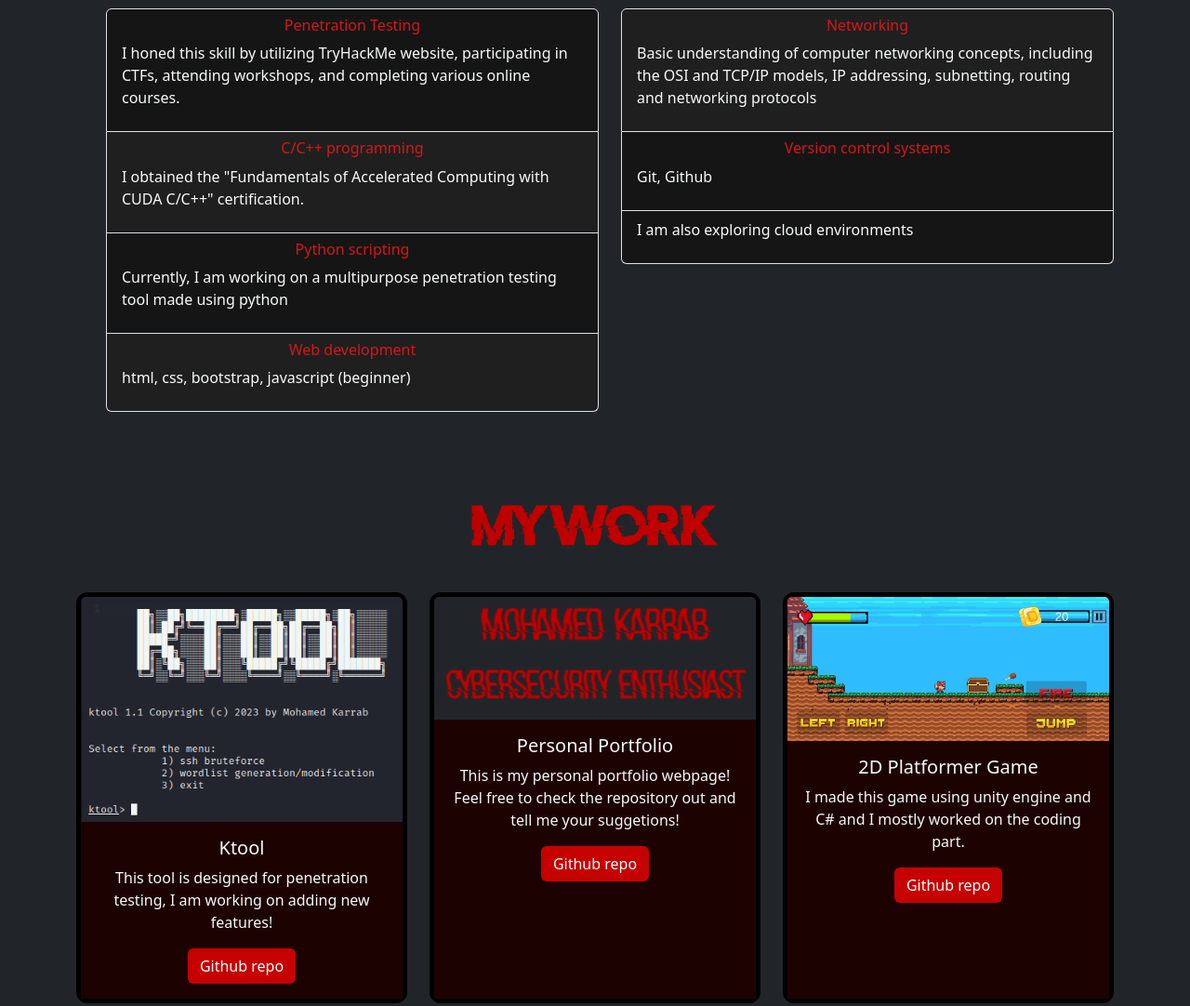
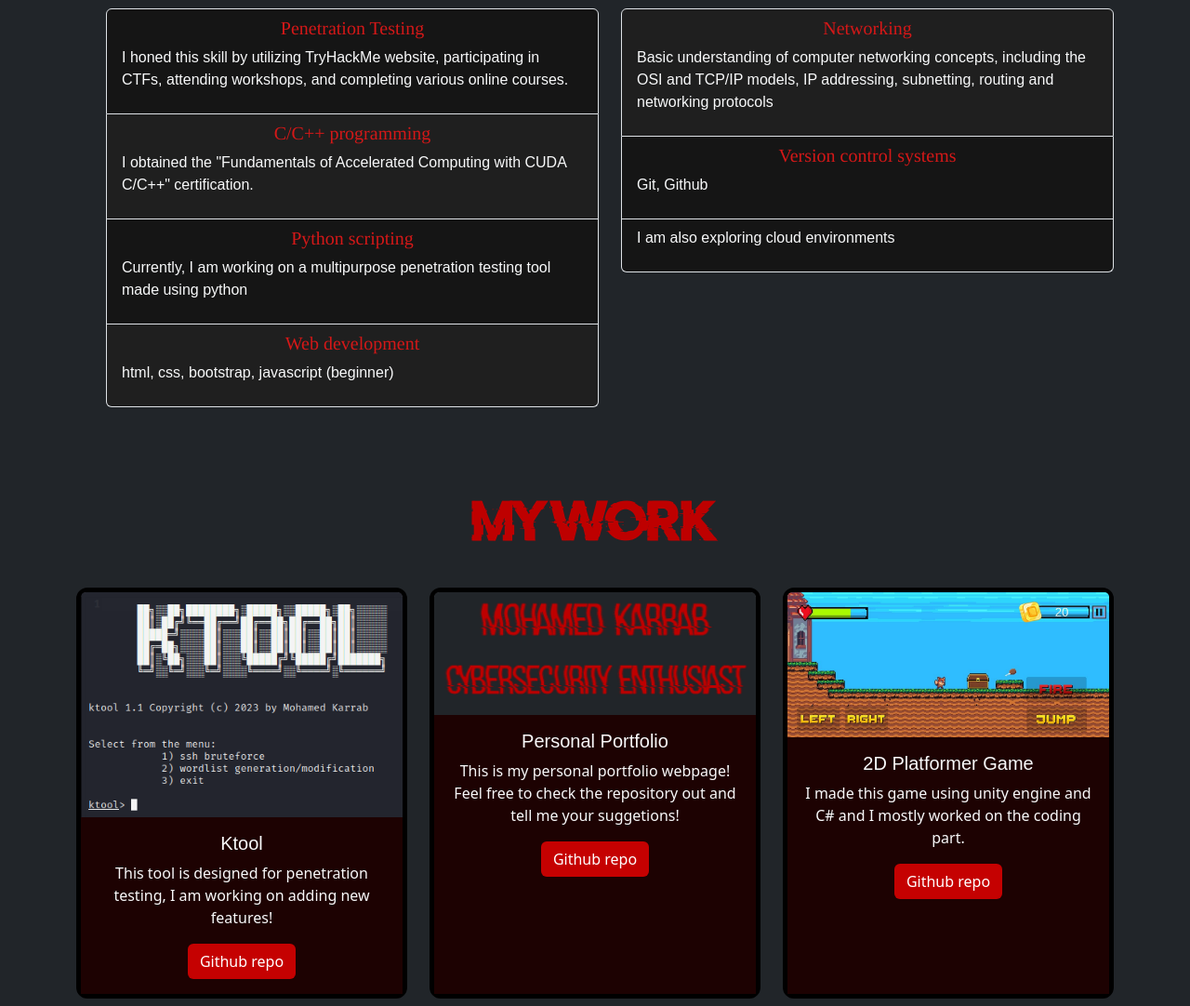
Before and after one commit to MohamedKarrab/MohamedKarrab.github.io, a website: page index.html in a window 1280 px wide. Shown: the part 1080-2162 px from the top of the page at 93% size. Drawn offline with nearby package versions, Linux system fonts and the light colour scheme.

Commit message:
changed the overall font to rw

```diff
--- a/index.html
+++ b/index.html
@@ -32,7 +32,7 @@
     <nav id="mainNav" class="navbar navbar-light navbar-expand-lg fixed-top  text-uppercase text-center">
       <div class="container">
         <a class="navbar-brand text-light" href="#page-top">
-          <img src="images/logo_compressed.png" width="32" height="32" class="d-inline-block align-top" alt="Karrab logo"> Karrab </a>
+          <img src="images/logo_compressed.png" width="32" height="32" class="d-inline-block align-top" alt="Karrab logo"><span class="rw_font">Karrab</span> </a>
         <button class="navbar-toggler text-white navbar-toggler-right text-uppercase rounded bg_my_red" data-bs-toggle="collapse" data-bs-target="#navbarResponsive" aria-controls="navbarResponsive" aria-expanded="false" aria-label="Toggle navigation">
           <svg xmlns="http://www.w3.org/2000/svg" width="16" height="16" fill="currentColor" class="bi bi-list" viewBox="0 0 16 16">
             <path fill-rule="evenodd" d="M2.5 12a.5.5 0 0 1 .5-.5h10a.5.5 0 0 1 0 1H3a.5.5 0 0 1-.5-.5zm0-4a.5.5 0 0 1 .5-.5h10a.5.5 0 0 1 0 1H3a.5.5 0 0 1-.5-.5zm0-4a.5.5 0 0 1 .5-.5h10a.5.5 0 0 1 0 1H3a.5.5 0 0 1-.5-.5z" />
@@ -41,16 +41,16 @@
         <div id="navbarResponsive" class="collapse navbar-collapse">
           <ul class="navbar-nav ms-auto">
             <li class="nav-item mx-0 mx-lg-1">
-              <a class="nav-link py-3 px-0 px-lg-3 rounded" href="#home">Home</a>
+              <a class="nav-link py-3 px-0 px-lg-3 rounded rw_font" href="#home">Home</a>
             </li>
             <li class="nav-item mx-0 mx-lg-1">
-              <a class="nav-link py-3 px-0 px-lg-3 rounded" href="#skills">Skills</a>
+              <a class="nav-link py-3 px-0 px-lg-3 rounded rw_font" href="#skills">Skills</a>
             </li>
             <li class="nav-item mx-0 mx-lg-1">
-              <a class="nav-link py-3 px-0 px-lg-3 rounded" href="#work">Work</a>
+              <a class="nav-link py-3 px-0 px-lg-3 rounded rw_font" href="#work">Work</a>
             </li>
             <li class="nav-item mx-0 mx-lg-1">
-              <a class="nav-link py-3 px-0 px-lg-3 rounded" href="#contact">Contact</a>
+              <a class="nav-link py-3 px-0 px-lg-3 rounded rw_font" href="#contact">Contact</a>
             </li>
           </ul>
         </div>
@@ -76,7 +76,7 @@
         </a>
         <br>
         <br>
-        <p class="text-light text-start ps-5">Hello, I am a Computer Networking and Telecommunications student at INSAT with a strong interest in cybersecurity. My passion for this field stems from a belief that it is crucial to protect individuals and organizations from the ever-evolving threat of cyber attacks </p>
+        <p class="text-light text-start ps-5 rw_font">Hello, I am a Computer Networking and Telecommunications student at INSAT with a strong interest in cybersecurity. My passion for this field stems from a belief that it is crucial to protect individuals and organizations from the ever-evolving threat of cyber attacks </p>
         <img id="w_image" class="img text-light" src="images/red circuits.webp" alt="Cybersecurity" height=90% width=90%>
         <br>
       </div>
@@ -91,34 +91,34 @@
             <il class="col-md-6">
               <ul class="text-light list-group">
                 <il class="list-group-item bg_my_dark text-light ">
-                  <h6 class="text-center my_skills_red">Penetration Testing</h6>
-                  <p>I honed this skill by utilizing TryHackMe website, participating in CTFs, attending workshops, and completing various online courses.</p>
+                  <h5 class="text-center my_skills_red skills_font">Penetration Testing</h5>
+                  <p class="rw_font">I honed this skill by utilizing TryHackMe website, participating in CTFs, attending workshops, and completing various online courses.</p>
                 </il>
                 <il class="list-group-item bg_my_darker text-light">
-                  <h6 class="text-center my_skills_red">C/C++ programming</h6>
-                  <p> I obtained the "Fundamentals of Accelerated Computing with CUDA C/C++" certification.</p>
+                  <h5 class="text-center my_skills_red skills_font">C/C++ programming</h5>
+                  <p class="rw_font"> I obtained the "Fundamentals of Accelerated Computing with CUDA C/C++" certification.</p>
                 </il>
                 <il class="list-group-item bg_my_dark text-light">
-                  <h6 class="text-center my_skills_red">Python scripting</h6>
-                  <p>Currently, I am working on a multipurpose penetration testing tool made using python</p>
+                  <h5 class="text-center my_skills_red skills_font">Python scripting</h5>
+                  <p class="rw_font">Currently, I am working on a multipurpose penetration testing tool made using python</p>
                 </il>
                 <il class="list-group-item bg_my_darker text-light">
-                  <h6 class="text-center my_skills_red"> Web development</h6>
-                  <p>html, css, bootstrap, javascript (beginner) </p>
+                  <h5 class="text-center my_skills_red skills_font"> Web development</h5>
+                  <p class="rw_font">html, css, bootstrap, javascript (beginner) </p>
               </ul>
             </il>
             <il class="col-md-6">
               <ul class="text-light list-group">
                 <il class="list-group-item bg_my_darker text-light">
-                  <h6 class="text-center my_skills_red">Networking</h6>
-                  <p>Basic understanding of computer networking concepts, including the OSI and TCP/IP models, IP addressing, subnetting, routing and networking protocols</p>
+                  <h5 class="text-center my_skills_red skills_font">Networking</h5>
+                  <p class="rw_font">Basic understanding of computer networking concepts, including the OSI and TCP/IP models, IP addressing, subnetting, routing and networking protocols</p>
                 </il>
                 <il class="list-group-item bg_my_dark text-light ">
-                  <h6 class="text-center my_skills_red">Version control systems</h6>
-                  <p>Git, Github</p>
+                  <h5 class="text-center my_skills_red skills_font">Version control systems</h5>
+                  <p class="rw_font">Git, Github</p>
                 </il>
 
-                <il class="list-group-item bg_my_dark text-light"> I am also exploring cloud environments <p></p>
+                <il class="list-group-item bg_my_dark text-light rw_font"> I am also exploring cloud environments <p></p>
                 </il>
               </ul>
             </il>
@@ -135,7 +135,7 @@
             <div class="card w-15 h-100 border_thick">
               <img class="card-img-top" src="/images/ktool_1.1.png" alt="ktool">
               <div class="card-body bg_my_gray_red">
-                <h5 class="card-title text-light">Ktool</h5>
+                <h5 class="card-title text-light rw_font">Ktool</h5>
                 <p class="card-text  text-light">This tool is designed for penetration testing, I am working on adding new features!</p>
                 <a href="https://github.com/MohamedKarrab/ktool" target="_blank" class="btn btn_my_red">Github repo</a>
               </div>
@@ -145,7 +145,7 @@
             <div class="card w-15 h-100 border_thick">
               <img class="card-img-top" src="/images/PersonalPortfolio.png" alt="Personal Portfolio">
               <div class="card-body bg_my_gray_red">
-                <h5 class="card-title text-light">Personal Portfolio</h5>
+                <h5 class="card-title text-light rw_font">Personal Portfolio</h5>
                 <p class="card-text  text-light">This is my personal portfolio webpage! Feel free to check the repository out and tell me your suggetions!</p>
                 <a href="https://github.com/MohamedKarrab/My-Personal-Portfolio" target="_blank" class="btn btn_my_red">Github repo</a>
               </div>
@@ -155,7 +155,7 @@
             <div class="card w-15 h-100 border_thick">
               <img class="card-img-top" src="/images/2D_platformer_game.jpg" alt="2D platformer game">
               <div class="card-body bg_my_gray_red">
-                <h5 class="card-title text-light">2D Platformer Game</h5>
+                <h5 class="card-title text-light rw_font">2D Platformer Game</h5>
                 <p class="card-text text-light">I made this game using unity engine and C# and I mostly worked on the coding part.</p>
                 <a href="https://github.com/MohamedKarrab/2D-platformer-game-KarrabAdventure" target="_blank" class="btn btn_my_red">Github repo</a>
               </div>
--- a/style.css
+++ b/style.css
@@ -106,3 +106,9 @@ body::-webkit-scrollbar-thumb {
 #w_image{
   border-radius: 0.8%;
 }
+.skills_font{
+  font-family: Rockwell, Times, serif;
+}
+.rw_font{
+  font-family: Rockwell, sans-serif;
+}
```
